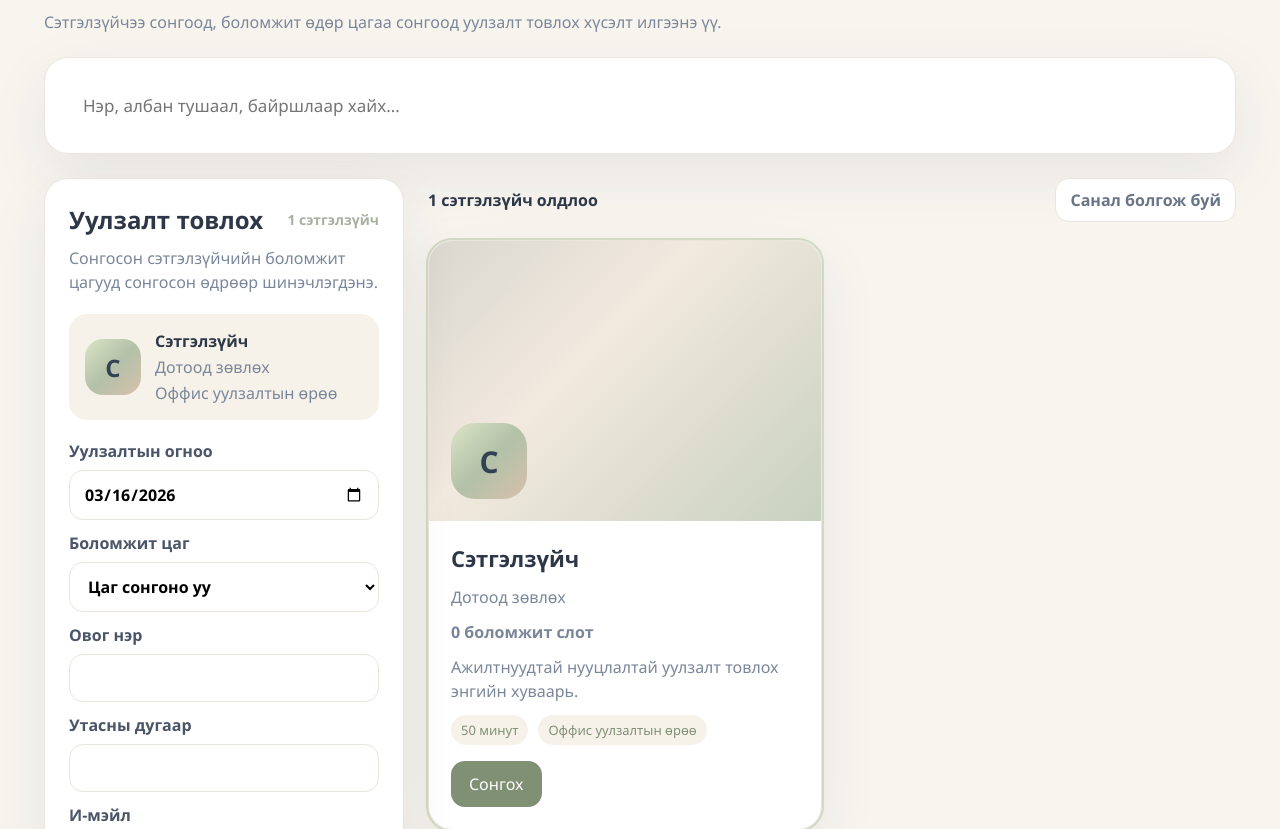
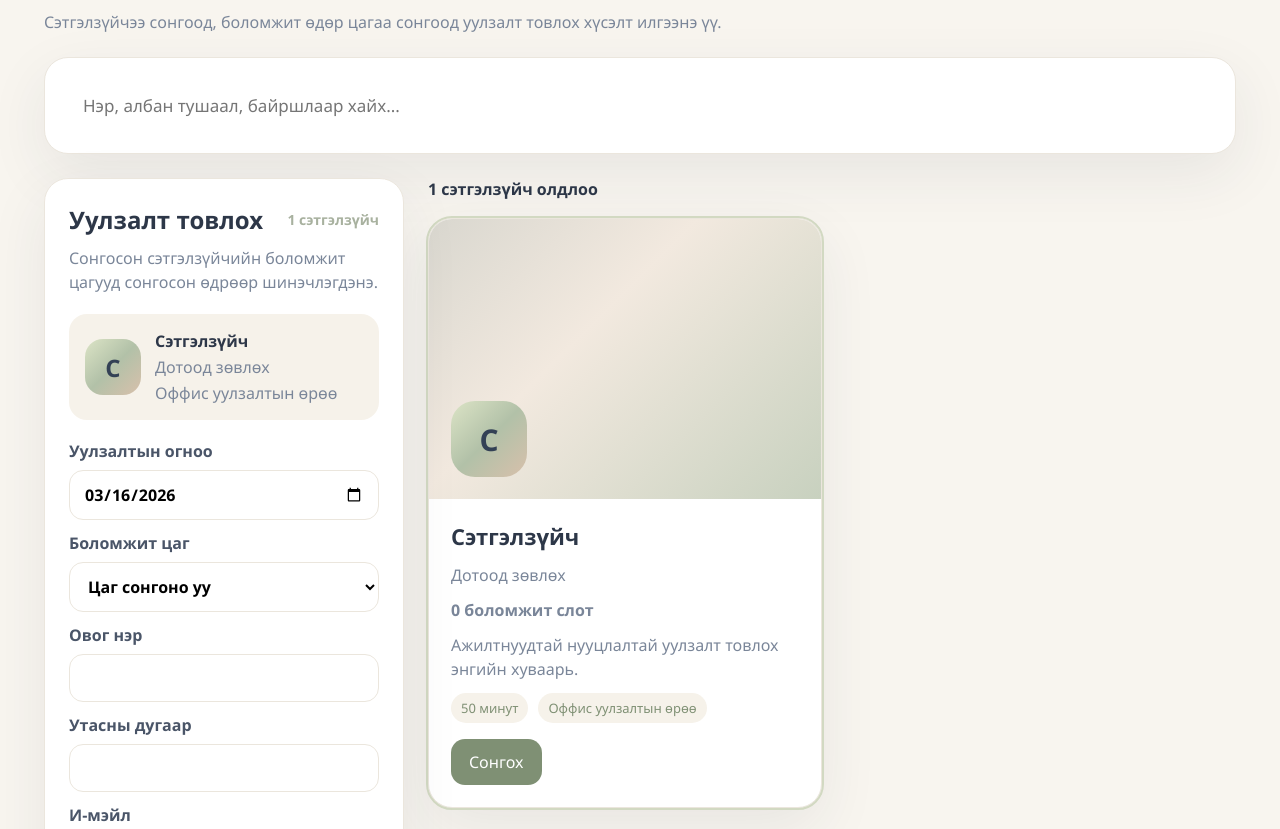
Before and after one commit to Mendee3/psychologicalcounseling, a Flask app: page / in a window 1280 px wide. Shown: the part 164-993 px from the top of the page. Run offline with Flask 3, Linux system fonts and the light colour scheme; data comes from the database, SQL or seed files in the repository; data that the repository does not hold is empty.

Commit message:
Remove recommended header button

```diff
--- a/app/templates/public.html
+++ b/app/templates/public.html
@@ -97,7 +97,6 @@
     <div class="directory-content">
       <div class="directory-content-head">
         <strong><span id="resultCount">{{ counselor_summaries|length }}</span> сэтгэлзүйч олдлоо</strong>
-        <div class="content-head-pill">Санал болгож буй</div>
       </div>
 
       <div class="counselor-directory-grid" id="counselorGrid">
```
